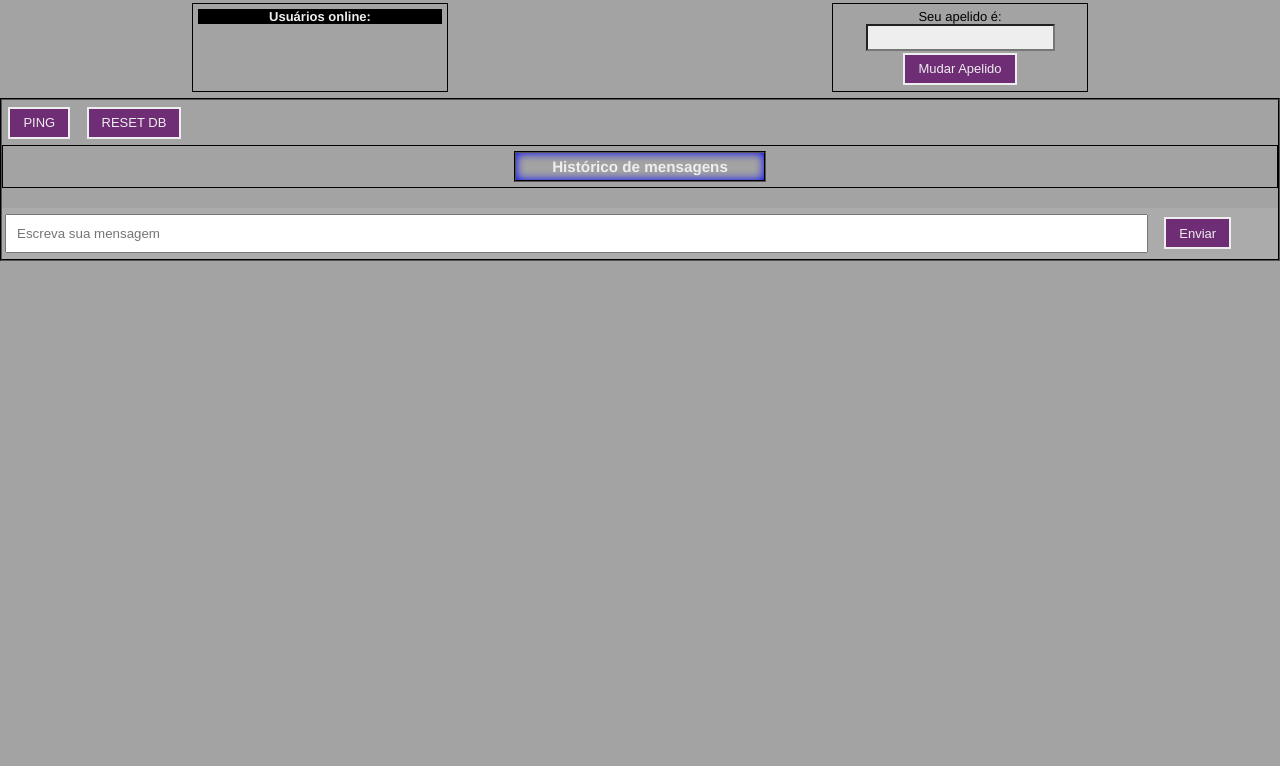
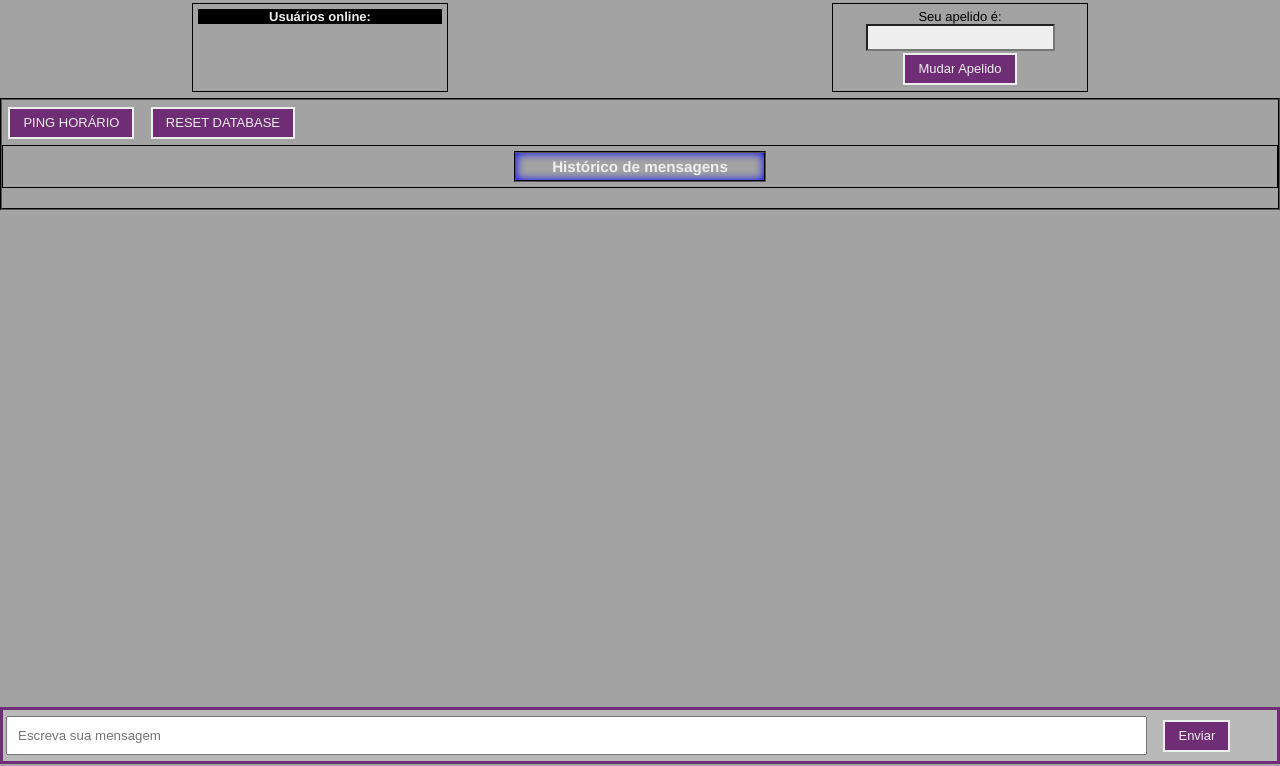
Before and after one commit to JRGCast/socketio-web-chat, a website: page public/pages/chat.html in a window 1280 px wide. Shown: the part 34-800 px from the top of the page. Drawn offline with nearby package versions, Linux system fonts and the light colour scheme; no server answers.

Commit message:
alterada pequenas logicas

```diff
--- a/public/css/index.css
+++ b/public/css/index.css
@@ -1,6 +1,8 @@
 :root {
 
   --nearwhite: #eee;
+
+  --almostpurple: #6e2d74;
 }
 
 * {
@@ -11,7 +13,7 @@
 
 body {
   background: #a3a3a3;
-  font: 13px Helvetica, Arial, sans-serif;
+  font: 13px Helvetica , Arial , sans-serif;
 }
 
 .headers {
@@ -23,7 +25,7 @@ body {
 }
 
 button {
-  background: #6e2d74;
+  background: var(--almostpurple);
   border: 2px solid var(--nearwhite);
   color: var(--nearwhite);
   cursor: pointer;
@@ -41,7 +43,7 @@ li {
   list-style-type: none;
 }
 
-button:hover , button:focus {
+button:hover, button:focus {
   outline-offset: -6px;
 }
 
@@ -78,6 +80,15 @@ main {
   display: block;
   max-width: 100%;
   width: 100%;
+}
+
+.message-input-container {
+  background-color: rgba(185, 185, 185, 1);
+  border: 3px solid var(--almostpurple);
+  bottom: 2px;
+  left: 0;
+  position: fixed;
+  right: 0;
 }
 
 .messages-container {
--- a/public/js/index.js
+++ b/public/js/index.js
@@ -36,6 +36,14 @@ const createMessage = (message) => {
 testBtn.addEventListener('click', () => {
   const date = new Date().toLocaleString('pt-BR');
   console.log('clicou em PING às', date);
+});
+
+testBtn.addEventListener('mouseover', () => {
+  testBtn.innerText = 'Veja no Console';
+});
+
+testBtn.addEventListener('mouseout', () => {
+  testBtn.innerText = 'PING HORÁRIO';
 });
 
 dltBtn.addEventListener('click', () => {
@@ -92,7 +100,7 @@ socket.on('message', (message) => {
 socket.on('newConnection', (nickName) => setNickname(nickName));
 socket.on('setAllUsers', (allUsers) => {
   onlineUsers.innerHTML = '';
-  generateUserList(clientNickName.value);
+  generateUserList(`${clientNickName.value} (Você)`);
   allUsers.forEach((user) => {
     if (user.nickname !== clientNickName.value) generateUserList(user.nickname);
   });
--- a/public/pages/chat.html
+++ b/public/pages/chat.html
@@ -6,7 +6,7 @@
     <meta http-equiv="X-UA-Compatible" content="IE=edge">
     <meta name="viewport" content="width=device-width, initial-scale=1.0">
     <title>Projeto Webchat</title>
-    <link href="https://avatars.githubusercontent.com/u/51808343?s=200&v=4" type="image/x-icon" rel="icon" />
+    <link href="https://cdn.icon-icons.com/icons2/1875/PNG/512/chat_120238.png" type="image/x-icon" rel="icon" />
     <link rel="stylesheet" href="/css/index.css">
   </head>
 
@@ -25,8 +25,8 @@
     </header>
     <main>
       <section class="button-container">
-        <button id="ping-button">PING</button>
-        <button id="reset-button">RESET DB</button>
+        <button id="ping-button">PING HORÁRIO</button>
+        <button id="reset-button">RESET DATABASE</button>
       </section>
       <section class="messages-container">
         <div class="message-container-title">
@@ -36,7 +36,7 @@
         <section id="typing-message"></section>
       </section>
       <section class="send-message-container">
-        <form action="">
+        <form action="" class="message-input-container">
           <input id="message-input" autocomplete="off" placeholder="Escreva sua mensagem" data-testid="message-box" />
           <button type="button" id="send-button" data-testid="send-button">Enviar</button>
         </form>
```
